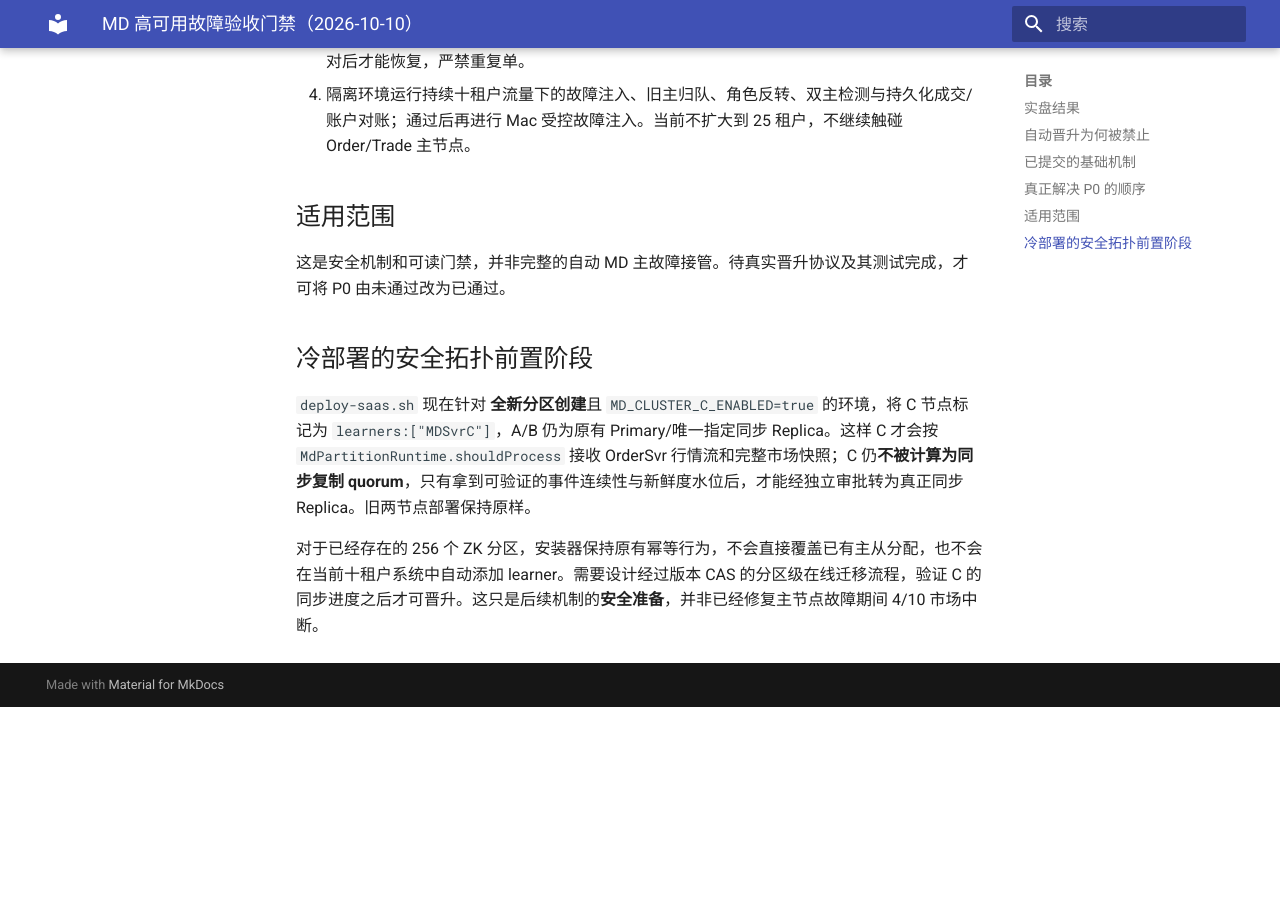
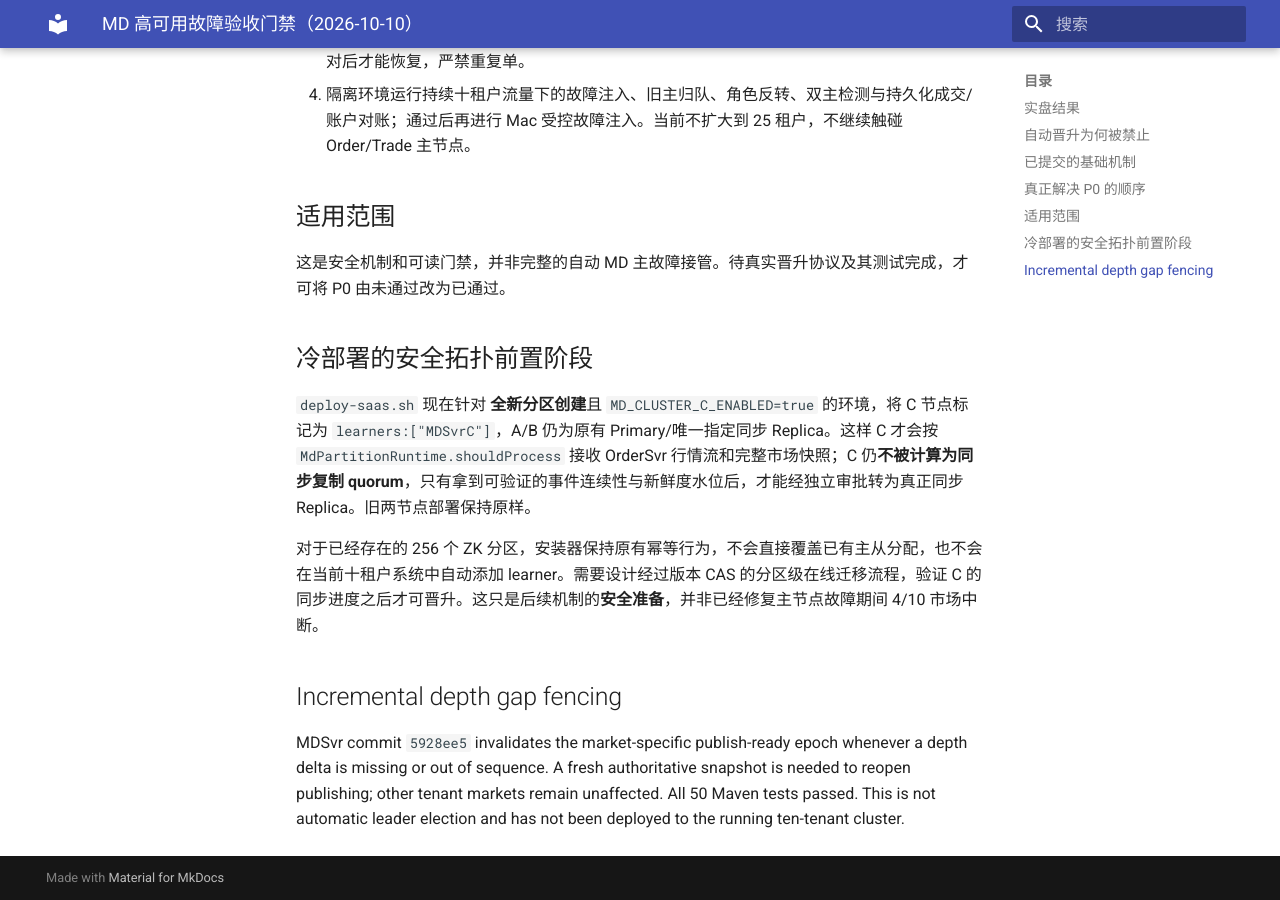
Before and after one commit to bliplink/dc-quant-deploy, an MkDocs documentation site: the page built from docs/MD_HA_FAILOVER_GATES_20261010.zh-CN.md, in a window 1280 px wide and 900 px high, scrolled down 1098 px. Built offline with MkDocs 1.6.1 and Material for MkDocs 9.7.7, drawn with Linux system fonts in a browser that asks for light colours; before the commit the page ends 1805 px from its top, so only the background shows below that.

Commit message:
docs(md): describe depth gap publication safety

```diff
--- a/docs/MD_HA_FAILOVER_GATES_20261010.zh-CN.md
+++ b/docs/MD_HA_FAILOVER_GATES_20261010.zh-CN.md
@@ -30,3 +30,7 @@ MDSvr `1b2ed12` 增加只读路由随角色和 epoch 变更的后台对账：旧
 `deploy-saas.sh` 现在针对 **全新分区创建**且 `MD_CLUSTER_C_ENABLED=true` 的环境，将 C 节点标记为 `learners:["MDSvrC"]`，A/B 仍为原有 Primary/唯一指定同步 Replica。这样 C 才会按 `MdPartitionRuntime.shouldProcess` 接收 OrderSvr 行情流和完整市场快照；C 仍**不被计算为同步复制 quorum**，只有拿到可验证的事件连续性与新鲜度水位后，才能经独立审批转为真正同步 Replica。旧两节点部署保持原样。
 
 对于已经存在的 256 个 ZK 分区，安装器保持原有幂等行为，不会直接覆盖已有主从分配，也不会在当前十租户系统中自动添加 learner。需要设计经过版本 CAS 的分区级在线迁移流程，验证 C 的同步进度之后才可晋升。这只是后续机制的**安全准备**，并非已经修复主节点故障期间 4/10 市场中断。
+
+## Incremental depth gap fencing
+
+MDSvr commit `5928ee5` invalidates the market-specific publish-ready epoch whenever a depth delta is missing or out of sequence. A fresh authoritative snapshot is needed to reopen publishing; other tenant markets remain unaffected. All 50 Maven tests passed. This is not automatic leader election and has not been deployed to the running ten-tenant cluster.
```
